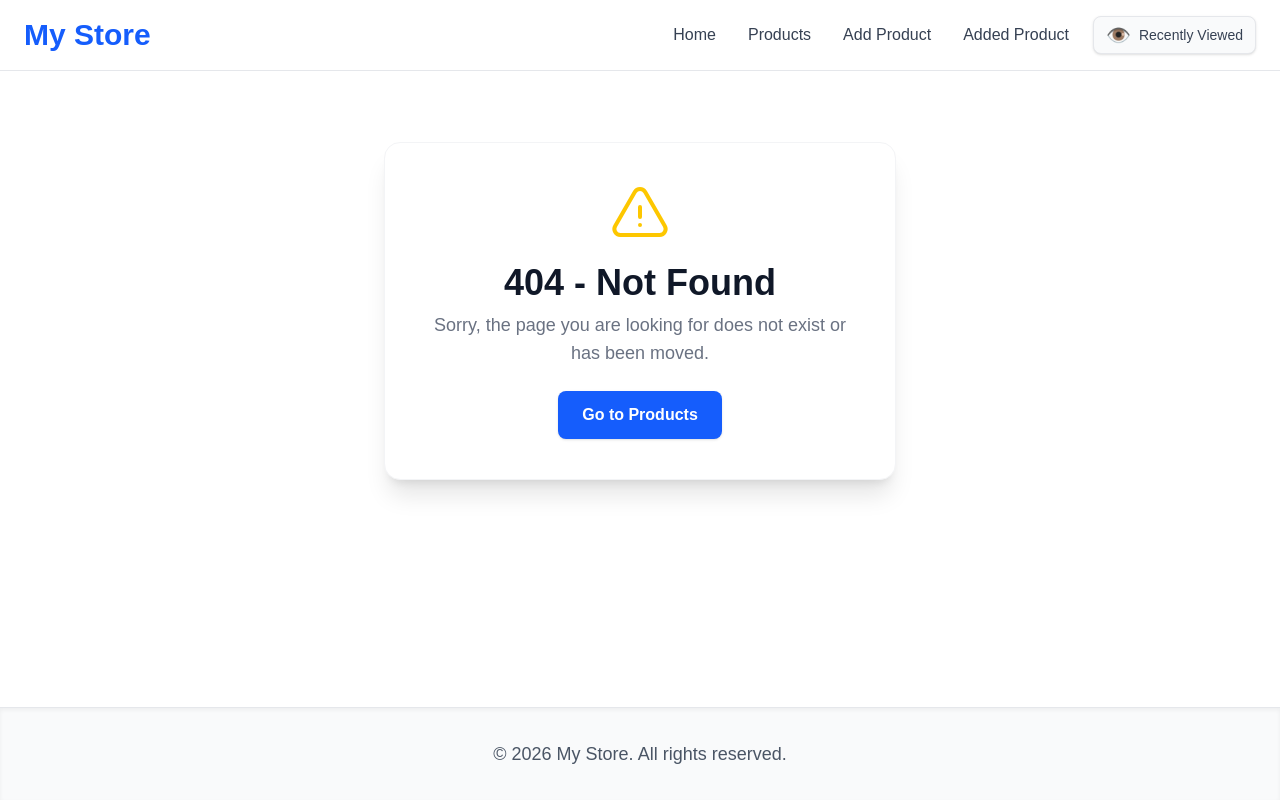
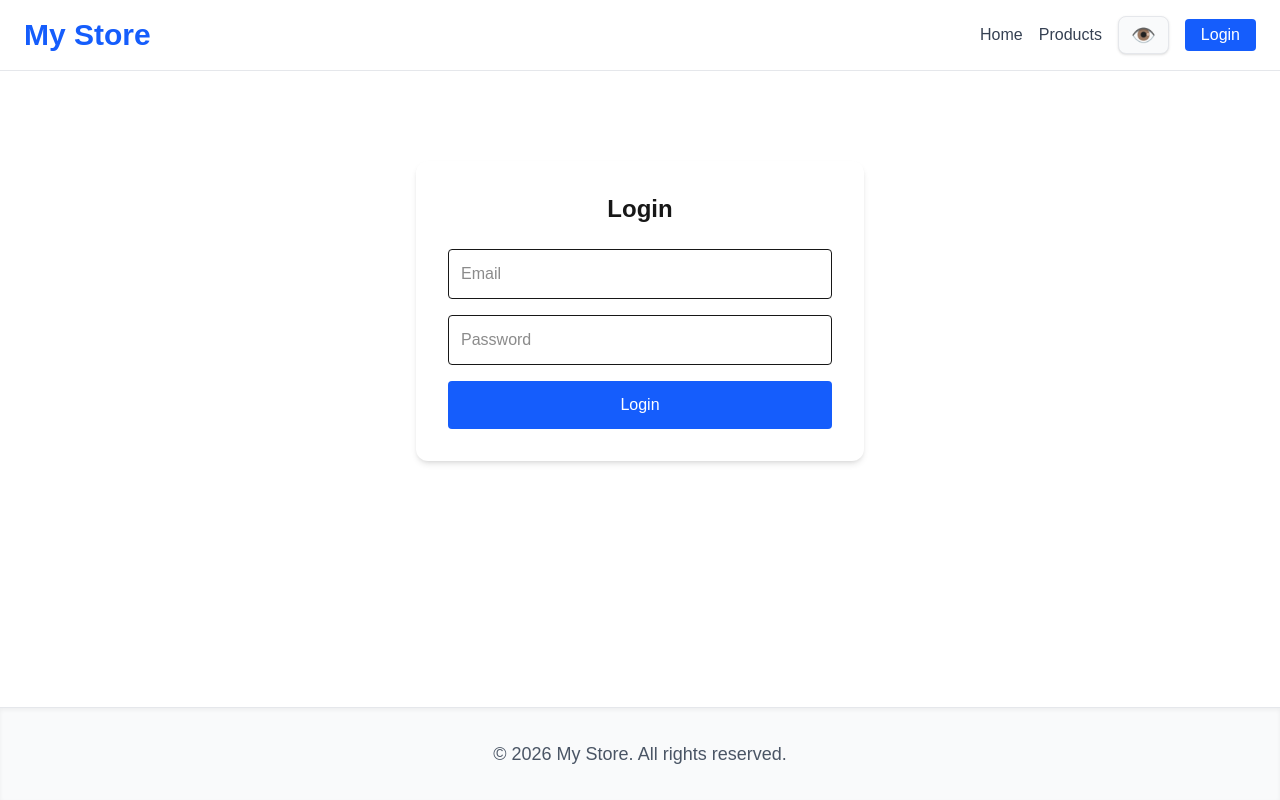
Before and after one commit to akash-hbwsl/my-store, a Next.js app: page /login in a window 1280 px wide. Before the commit this address had no page. Built offline with nearby package versions, Linux system fonts and the light colour scheme; no server answers.

Commit message:
added next/auth

```diff
--- /dev/null
+++ b/app/admin/page.js
@@ -0,0 +1,25 @@
+import { getServerSession } from "next-auth";
+import { redirect } from "next/navigation";
+
+export default async function AdminPage() {
+  const session = await getServerSession();
+
+  if (!session) {
+    redirect("/login");
+  }
+
+  if (session.user.role !== "admin") {
+    return <div className="text-center py-10">Access Denied</div>;
+  }
+
+  return (
+    <div className="p-10">
+      <h1 className="text-3xl font-bold mb-6">Admin Dashboard</h1>
+
+      <div className="flex gap-6">
+        <a href="/admin/orders">Orders</a>
+        <a href="/admin/products">Products</a>
+      </div>
+    </div>
+  );
+}
--- /dev/null
+++ b/app/api/auth/[...nextauth]/route.js
@@ -0,0 +1,63 @@
+import NextAuth from "next-auth";
+import CredentialsProvider from "next-auth/providers/credentials";
+
+const handler = NextAuth({
+  providers: [
+    CredentialsProvider({
+      name: "Credentials",
+      credentials: {},
+
+      async authorize(credentials) {
+        const { email, password } = credentials;
+
+        if (email === "admin@test.com" && password === "admin123") {
+          return {
+            id: "1",
+            name: "Admin",
+            email,
+            role: "admin",
+          };
+        }
+
+        if (email && password) {
+          return {
+            id: "2",
+            name: "User",
+            email,
+            role: "user",
+          };
+        }
+
+        return null;
+      },
+    }),
+  ],
+
+  session: {
+    strategy: "jwt",
+  },
+
+  callbacks: {
+    async jwt({ token, user }) {
+      if (user) {
+        token.role = user.role;
+        token.name = user.name;
+      }
+      return token;
+    },
+
+    async session({ session, token }) {
+      session.user.role = token.role;
+      session.user.name = token.name;
+      return session;
+    },
+  },
+
+  pages: {
+    signIn: "/login",
+  },
+
+  secret: process.env.NEXTAUTH_SECRET,
+});
+
+export { handler as GET, handler as POST };
--- a/app/layout.js
+++ b/app/layout.js
@@ -4,6 +4,7 @@ import Header from "../components/Header";
 import Footer from "../components/Footer";
 import { RecentProvider } from "@/context/RecentContext";
 import { Toaster } from "react-hot-toast";
+import Providers from "./provider";
 
 const geistSans = Geist({
   variable: "--font-geist-sans",
@@ -28,10 +29,12 @@ export default function RootLayout({ children }) {
     >
       <body className="min-h-screen flex flex-col bg-gray-50">
         <RecentProvider>
-          <Header />
-          <main className="flex-1 w-full bg-white">{children}</main>
-          <Footer />
-          <Toaster position="top-right" />
+          <Providers>
+            <Header />
+            <main className="flex-1 w-full bg-white">{children}</main>
+            <Footer />
+            <Toaster position="top-right" />
+          </Providers>
         </RecentProvider>
       </body>
     </html>
--- /dev/null
+++ b/app/login/page.js
@@ -0,0 +1,56 @@
+"use client";
+
+import { useState } from "react";
+import { signIn } from "next-auth/react";
+
+export default function LoginPage() {
+  const [form, setForm] = useState({
+    email: "",
+    password: "",
+  });
+
+  const handleSubmit = async (e) => {
+    e.preventDefault();
+
+    const isAdmin = form.email === "admin@test.com";
+
+    await signIn("credentials", {
+      ...form,
+      redirect: true,
+      callbackUrl: isAdmin ? "/admin" : "/products",
+    });
+  };
+
+  return (
+    <div className="flex items-center justify-center min-h-[60vh]">
+      <form
+        onSubmit={handleSubmit}
+        className="bg-white p-8 rounded-xl shadow-md w-full max-w-md"
+      >
+        <h1 className="text-2xl font-bold mb-6 text-center">Login</h1>
+
+        <input
+          type="email"
+          placeholder="Email"
+          className="w-full border p-3 mb-4 rounded"
+          value={form.email}
+          onChange={(e) => setForm({ ...form, email: e.target.value })}
+          required
+        />
+
+        <input
+          type="password"
+          placeholder="Password"
+          className="w-full border p-3 mb-4 rounded"
+          value={form.password}
+          onChange={(e) => setForm({ ...form, password: e.target.value })}
+          required
+        />
+
+        <button className="w-full bg-blue-600 text-white py-3 rounded">
+          Login
+        </button>
+      </form>
+    </div>
+  );
+}
--- /dev/null
+++ b/app/provider.js
@@ -0,0 +1,7 @@
+"use client";
+
+import { SessionProvider } from "next-auth/react";
+
+export default function Providers({ children }) {
+  return <SessionProvider>{children}</SessionProvider>;
+}
--- a/components/Header.js
+++ b/components/Header.js
@@ -2,9 +2,13 @@
 
 import Link from "next/link";
 import { useRecent } from "@/context/RecentContext";
+import { useSession, signOut } from "next-auth/react";
 
 export default function Header() {
   const { recent } = useRecent();
+  const { data: session } = useSession();
+
+  const isAdmin = session?.user?.role === "admin";
 
   return (
     <header className="bg-white shadow-lg border-b border-gray-200">
@@ -12,42 +16,75 @@ export default function Header() {
         <div className="text-2xl md:text-3xl font-bold text-blue-600 mb-2 md:mb-0">
           My Store
         </div>
+
         <div className="flex items-center gap-4 flex-wrap">
           <Link
             href="/"
-            className="text-gray-700 hover:text-blue-600 hover:underline transition-all font-medium px-2 py-1 rounded"
+            className="text-gray-700 hover:text-blue-600 font-medium"
           >
             Home
           </Link>
+
           <Link
             href="/products"
-            className="text-gray-700 hover:text-blue-600 hover:underline transition-all font-medium px-2 py-1 rounded"
+            className="text-gray-700 hover:text-blue-600 font-medium"
           >
             Products
           </Link>
+
+          {isAdmin && (
+            <>
               <Link
                 href="/admin/add-product"
-            className="text-gray-700 hover:text-blue-600 hover:underline transition-all font-medium px-2 py-1 rounded"
+                className="text-gray-700 hover:text-blue-600 font-medium"
               >
                 Add Product
               </Link>
+
               <Link
                 href="/admin/products"
-            className="text-gray-700 hover:text-blue-600 hover:underline transition-all font-medium px-2 py-1 rounded"
+                className="text-gray-700 hover:text-blue-600 font-medium"
               >
-            Added Product
+                Added Products
               </Link>
+
+              <Link
+                href="/admin/orders"
+                className="text-gray-700 hover:text-blue-600 font-medium"
+              >
+                Orders
+              </Link>
+            </>
+          )}
+
           <button className="relative flex items-center gap-2 px-3 py-1 rounded-lg border border-gray-200 bg-gray-50 hover:bg-gray-100 transition shadow-sm">
             <span className="text-xl">👁️</span>
-            <span className="text-sm text-gray-700 font-medium">
-              Recently Viewed
-            </span>
             {recent.length > 0 && (
               <span className="absolute -top-2 -right-2 bg-red-500 text-white text-xs px-2 py-0.5 rounded-full shadow">
                 {recent.length}
               </span>
             )}
           </button>
+
+          {!session ? (
+            <Link
+              href="/login"
+              className="bg-blue-600 text-white px-4 py-1 rounded"
+            >
+              Login
+            </Link>
+          ) : (
+            <>
+              <span className="text-gray-700 text-sm">{session.user.name}</span>
+
+              <button
+                onClick={() => signOut()}
+                className="bg-red-500 text-white px-3 py-1 rounded"
+              >
+                Logout
+              </button>
+            </>
+          )}
         </div>
       </nav>
     </header>
--- a/components/ProductList.js
+++ b/components/ProductList.js
@@ -65,7 +65,7 @@ export default function ProductList({ products }) {
       ) : (
         <div className="grid grid-cols-1 md:grid-cols-2 lg:grid-cols-3 xl:grid-cols-4 gap-6">
           {filteredProducts.map((product) => (
-            <ProductCard key={product.id} product={product} />
+            <ProductCard key={product._id} product={product} />
           ))}
         </div>
       )}
--- a/package.json
+++ b/package.json
@@ -13,6 +13,7 @@
     "@tailwindcss/line-clamp": "^0.4.4",
     "mongodb": "^7.2.0",
     "next": "16.2.4",
+    "next-auth": "^4.24.14",
     "react": "19.2.4",
     "react-dom": "19.2.4",
     "react-hot-toast": "^2.6.0"
```
Also changed, not shown: app/api/orders/route.js (added), 1 other file (tests, documents, lock files or other folders). Lines whose indentation alone changed are shown as unchanged.
